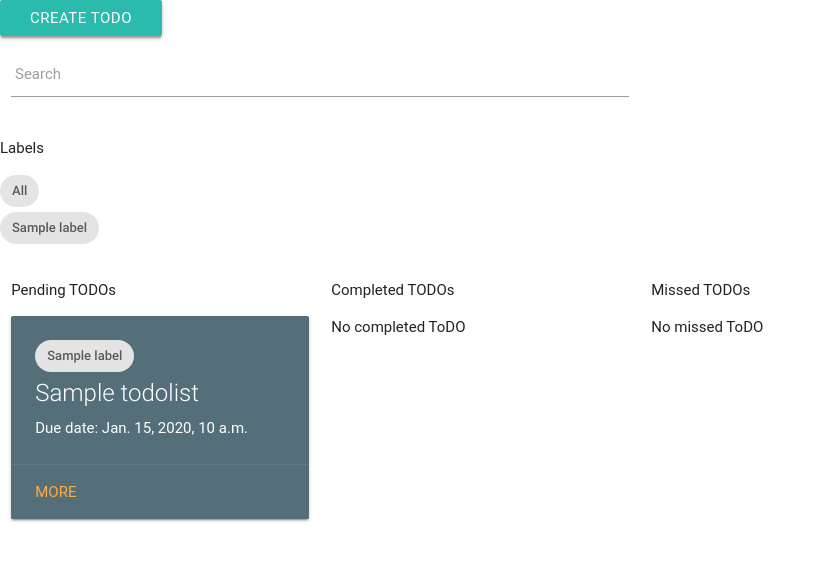
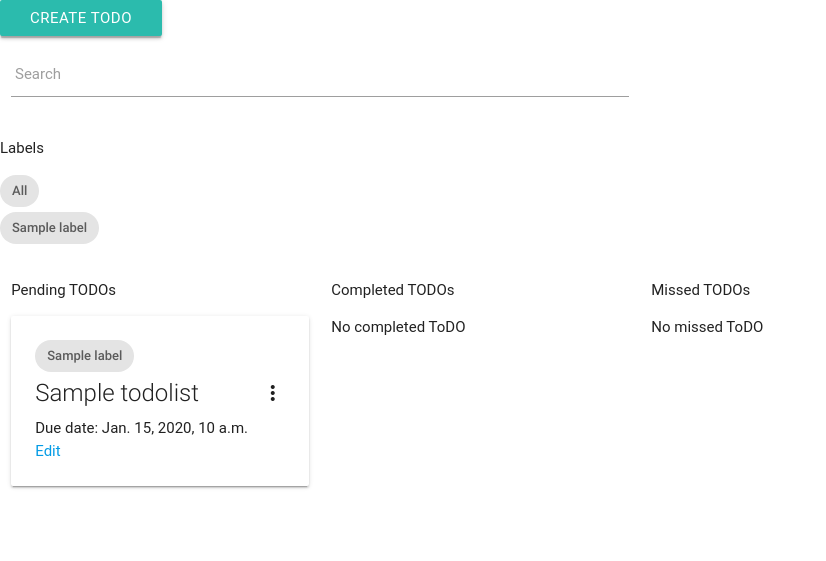
Before and after one commit to godfredakpan/todo-app, a Django app: page /todo/ in a window 1280 px wide. Shown: the top 561 px of the page, without its empty margins (0-826 px from the left). Run offline with Django 3.2, Linux system fonts and the light colour scheme; tables that the repository leaves empty hold one stand-in row (values such as "Sample post"); some libraries are stand-ins or nearby versions; some web fonts are replaced.

Commit message:
Add details to card

```diff
--- a/todoapp/templates/todoapp/todo_status_snippet.html
+++ b/todoapp/templates/todoapp/todo_status_snippet.html
@@ -1,14 +1,16 @@
 <div class="col s6 m3">
     <p> {{ status|title }} TODOs</p>
     {% for todo in status_todos %}
-        <div class="card blue-grey darken-1">
-            <div class="card-content white-text">
+        <div class="card">
+            <div class="card-content">
                 <a href="?label={{ todo.label.slug }}" class="chip">{{ todo.label.name }}</a>
-                <span class="card-title">{{ todo.title }}</span>
+                <span class="card-title activator grey-text text-darken-4">{{ todo.title }}<i class="material-icons right">more_vert</i></span>
                 <p>{% if todo.due_date %}Due date: {{ todo.due_date }}{% endif %}</p>
+                <p><a href="#">Edit</a></p>
             </div>
-            <div class="card-action">
-                <a href="#">More</a>
+            <div class="card-reveal">
+                <span class="card-title grey-text text-darken-4">{{ todo.title }}<i class="material-icons right">close</i></span>
+                <p>{{ todo.details }}</p>
             </div>
         </div>
     {% empty %}
```
